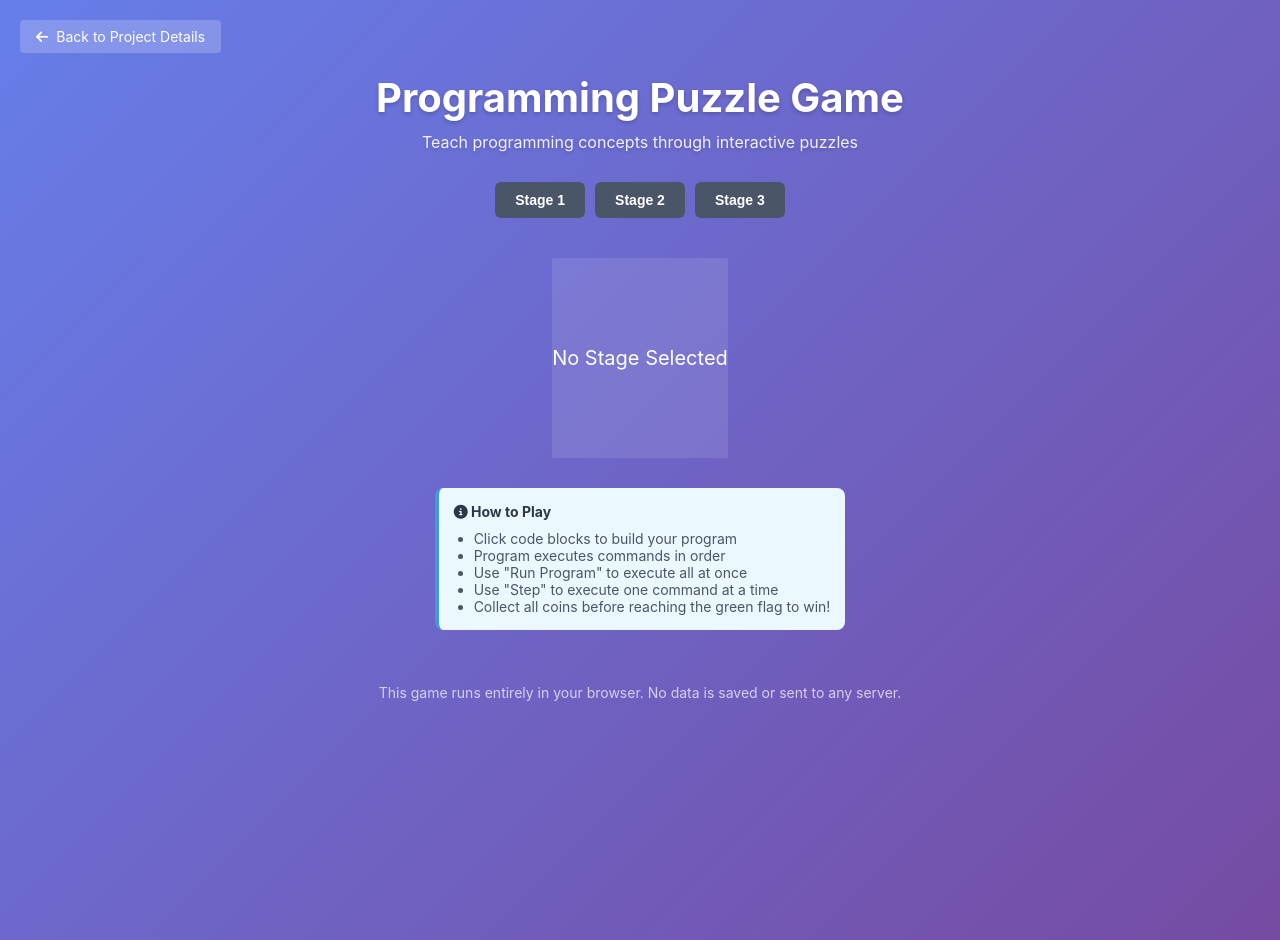
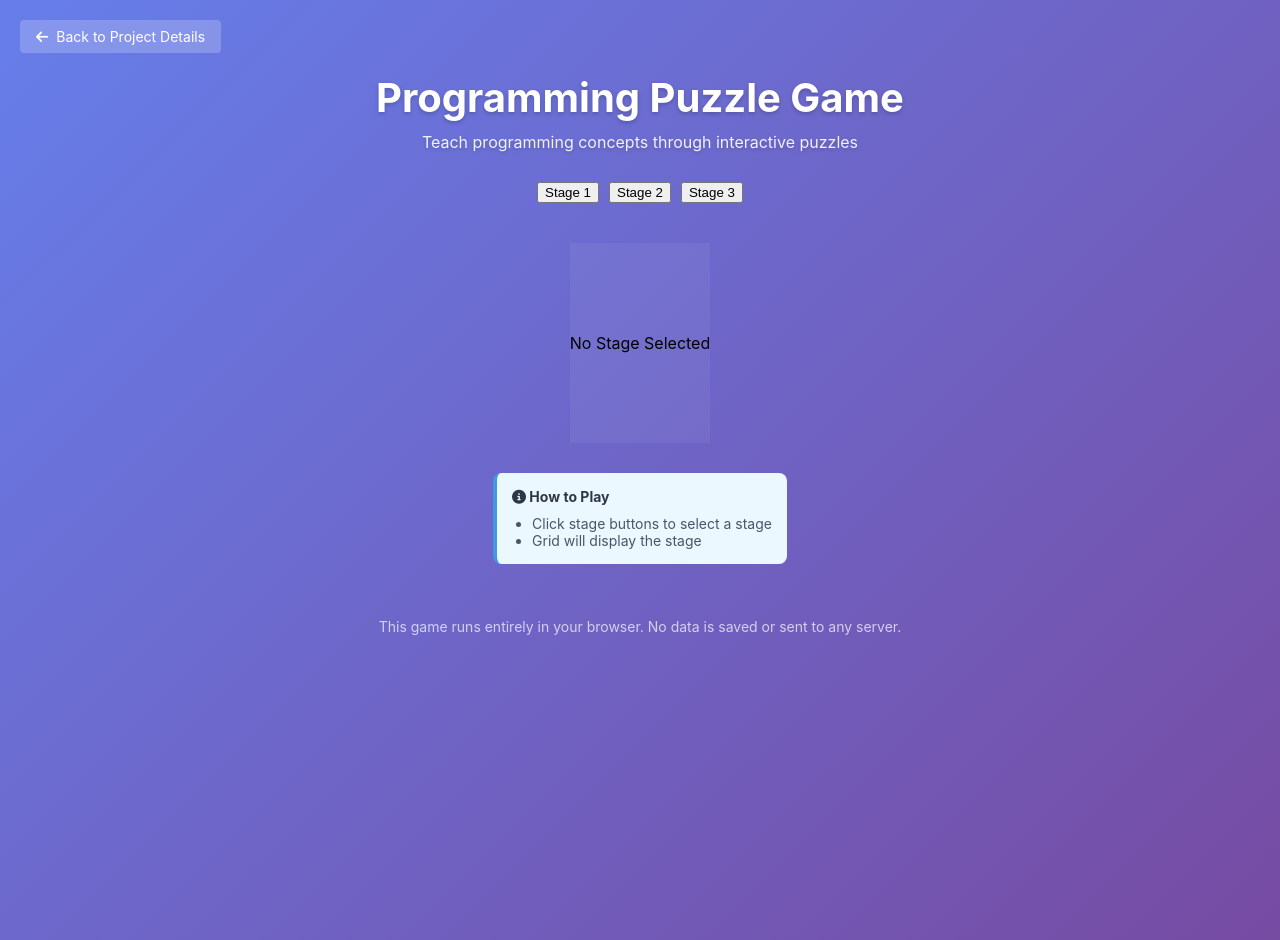
Before and after one commit to 8holic/8holic, a Jekyll site: the page assets/2026-08-02-program_game/game.html, which Jekyll copies as it is, in a window 1280 px wide. Built offline with Jekyll 4.4.1, drawn with Linux system fonts in a browser that asks for light colours.

Commit message:
prototype stage

```diff
--- a/assets/2026-08-02-program_game/game.html
+++ b/assets/2026-08-02-program_game/game.html
@@ -4,8 +4,8 @@
 <meta charset="UTF-8">
 <meta name="viewport" content="width=device-width, initial-scale=1.0">
 <title>Programming Puzzle Game</title>
+<link rel="stylesheet" href="https://cdnjs.cloudflare.com/ajax/libs/font-awesome/6.4.0/css/all.min.css">
 <link rel="stylesheet" href="game.css">
-    <link rel="stylesheet" href="https://cdnjs.cloudflare.com/ajax/libs/font-awesome/6.4.0/css/all.min.css">
 <style>
     /* Basic page styling */
     body {
@@ -71,10 +71,29 @@
         background: #38a169;
         color: white;
     }
+
+    /* Grid container */
+    #grid {
+        display: grid;
+        margin-top: 20px;
+        min-height: 200px;
+        width: max-content;
+        background: rgba(255,255,255,0.05);
+    }
+
+    #grid div {
+        display: flex;
+        align-items: center;
+        justify-content: center;
+        font-size: 24px;
+        border: 1px solid rgba(255,255,255,0.2);
+        width: 50px;
+        height: 50px;
+    }
 </style>
 </head>
 <body>
-    <!-- Back to blog post -->
+
 <div class="back-link">
     <a href="{{ site.baseurl }}/projects/program_game/">
         <i class="fas fa-arrow-left"></i>
@@ -82,7 +101,6 @@
     </a>
 </div>
 
-    <!-- Game title -->
 <div class="game-title">
     <h1>Programming Puzzle Game</h1>
     <p>Teach programming concepts through interactive puzzles</p>
@@ -93,19 +111,15 @@
 
 <!-- Game container -->
 <div id="programming-game">
-        <!-- Stage Select -->
-        <div id="stageSelect"></div>
+    <div id="grid"></div>
 </div>
 
-    <!-- Game instructions -->
+<!-- Instructions -->
 <div class="pg-instructions" style="max-width: 600px; margin-top: 30px;">
     <h4><i class="fas fa-info-circle"></i> How to Play</h4>
     <ul>
-            <li>Click code blocks to build your program</li>
-            <li>Program executes commands in order</li>
-            <li>Use "Run Program" to execute all at once</li>
-            <li>Use "Step" to execute one command at a time</li>
-            <li>Collect all coins before reaching the green flag to win!</li>
+        <li>Click stage buttons to select a stage</li>
+        <li>Grid will display the stage</li>
     </ul>
 </div>
 
@@ -114,18 +128,15 @@
     <p>This game runs entirely in your browser. No data is saved or sent to any server.</p>
 </div>
 
-    <!-- Load game scripts -->
 <script src="game.js"></script>
 <script>
     document.addEventListener('DOMContentLoaded', function() {
         const gameContainer = document.getElementById('programming-game');
-            if (gameContainer && window.initProgrammingGame) {
-                window.initProgrammingGame(gameContainer);
-            } else {
-                gameContainer.innerHTML = '<div style="color: white; text-align: center; padding: 40px;">Error loading game. Please check console.</div>';
-                console.error('Game initialization failed. initProgrammingGame function not found.');
+        if(gameContainer && window.initProgrammingGame){
+            window.initProgrammingGame();
         }
     });
 </script>
+
 </body>
 </html>
--- a/assets/2026-08-02-program_game/game.js
+++ b/assets/2026-08-02-program_game/game.js
@@ -1,20 +1,9 @@
-window.initProgrammingGame = function(container) {
+window.initProgrammingGame = function() {
     // ------------------- CONFIG -------------------
-    const cellSize = 50; // pixels per cell
-
     const stages = [
-        {
-            name: "Stage 1",
-            gridSize: 7 // default 7x7 grid
-        },
-        {
-            name: "Stage 2",
-            gridSize: 6
-        },
-        {
-            name: "Stage 3",
-            gridSize: 8
-        }
+        { name: "Stage 1", gridSize: 5 },
+        { name: "Stage 2", gridSize: 6 },
+        { name: "Stage 3", gridSize: 7 }
     ];
 
     // ------------------- STATE -------------------
@@ -24,36 +13,25 @@
 
     // ------------------- DOM -------------------
     const stageSelectEl = document.getElementById('stageSelect');
-    const gameContainer = container;
+    const gridEl = document.getElementById('grid');
 
-    // Create a grid container if it doesn't exist
-    let gridEl = document.getElementById('grid');
-    if(!gridEl) {
-        gridEl = document.createElement('div');
-        gridEl.id = 'grid';
-        gridEl.style.display = 'grid';
-        gridEl.style.gap = '1px';
-        gridEl.style.marginTop = '20px';
-        gameContainer.appendChild(gridEl);
+    if(!stageSelectEl || !gridEl){
+        console.error('Required elements not found');
+        return;
     }
 
     // ------------------- STAGE SELECT -------------------
     function renderStageSelect() {
-        stageSelectEl.innerHTML = ''; // Clear previous buttons
-
+        stageSelectEl.innerHTML = '';
         stages.forEach((stage, i) => {
             const btn = document.createElement('button');
-            btn.className = 'pg-code-block';
             btn.textContent = stage.name;
-
-            if (i === state.stageIndex) btn.classList.add('selected');
-
+            if(i === state.stageIndex) btn.classList.add('selected');
             btn.addEventListener('click', () => {
                 state.stageIndex = i;
                 renderStageSelect();
                 renderGrid();
             });
-
             stageSelectEl.appendChild(btn);
         });
     }
@@ -61,36 +39,25 @@
     // ------------------- GRID RENDER -------------------
     function renderGrid() {
         gridEl.innerHTML = '';
-
-        if (state.stageIndex === null) {
-            // Show "No Stage Selected" message
-            gridEl.textContent = "No Stage Selected";
-            gridEl.style.color = "white";
-            gridEl.style.fontSize = "20px";
-            gridEl.style.textAlign = "center";
-            gridEl.style.height = "200px";
-            gridEl.style.display = "flex";
-            gridEl.style.alignItems = "center";
-            gridEl.style.justifyContent = "center";
-            gridEl.style.background = "rgba(255,255,255,0.1)";
+        if(state.stageIndex === null) {
+            gridEl.textContent = 'No Stage Selected';
+            gridEl.style.display = 'flex';
+            gridEl.style.justifyContent = 'center';
+            gridEl.style.alignItems = 'center';
+            gridEl.style.minHeight = '200px';
             return;
         }
 
         const stage = stages[state.stageIndex];
-        const size = stage.gridSize;
+        gridEl.style.display = 'grid';
+        gridEl.style.gridTemplateColumns = `repeat(${stage.gridSize}, 50px)`;
+        gridEl.style.gridTemplateRows = `repeat(${stage.gridSize}, 50px)`;
+        gridEl.style.minHeight = 'auto';
 
-        // Reset grid styles for actual grid
-        gridEl.style.display = "grid";
-        gridEl.style.gridTemplateColumns = `repeat(${size}, ${cellSize}px)`;
-        gridEl.style.gridTemplateRows = `repeat(${size}, ${cellSize}px)`;
-        gridEl.style.background = "#222";
-
-        for (let y = 0; y < size; y++) {
-            for (let x = 0; x < size; x++) {
+        for(let y=0; y<stage.gridSize; y++){
+            for(let x=0; x<stage.gridSize; x++){
                 const cell = document.createElement('div');
-                cell.style.width = cell.style.height = cellSize + "px";
-                cell.style.border = "1px solid #555";
-                cell.style.boxSizing = "border-box";
+                cell.textContent = ''; // empty for now
                 gridEl.appendChild(cell);
             }
         }
@@ -98,5 +65,5 @@
 
     // ------------------- INIT -------------------
     renderStageSelect();
-    renderGrid(); // show default "No Stage Selected"
+    renderGrid();
 };
```
Lines whose indentation alone changed are shown as unchanged.
